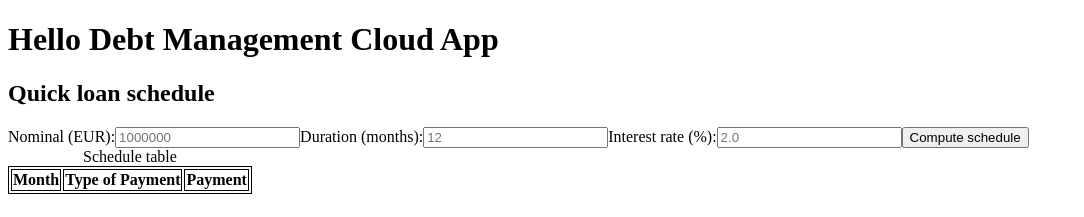
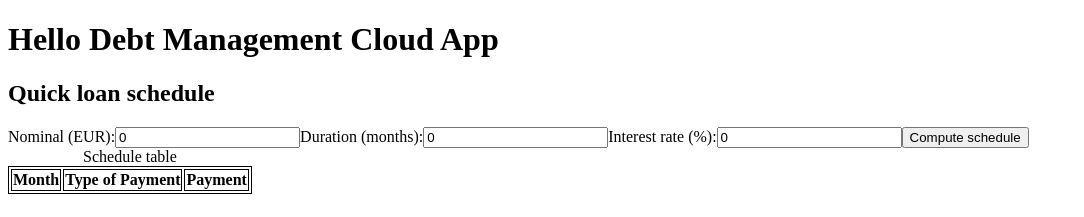
Before and after one commit to mbojoly/programmez-cloudapp, an Angular app in the folder hello-cloud-app/: page / in a window 1280 px wide. Shown: the top 217 px of the page, without its empty margins (0-1084 px from the left). Built offline with nearby package versions, Linux system fonts and the light colour scheme.

Commit message:
FIX: add default values in order to be compatible with the last version of angular

```diff
--- a/hello-cloud-app/src/app/app.component.ts
+++ b/hello-cloud-app/src/app/app.component.ts
@@ -7,9 +7,9 @@ import { Schedule, computeSchedule } from './schedule-engine.service'; // 2
   styleUrls: ['./app.component.css']
 })
 export class AppComponent {
-  nominal: number; // 4
-  monthsDuration: number;
-  interestRate: number;
+  nominal: number = 0; // 4
+  monthsDuration: number = 0;
+  interestRate: number = 0;
   schedulePayments: Schedule[] = [];
 
   clearModel(): void { // 5
```
Also changed, not shown: 1 other file (tests, documents, lock files or other folders).
